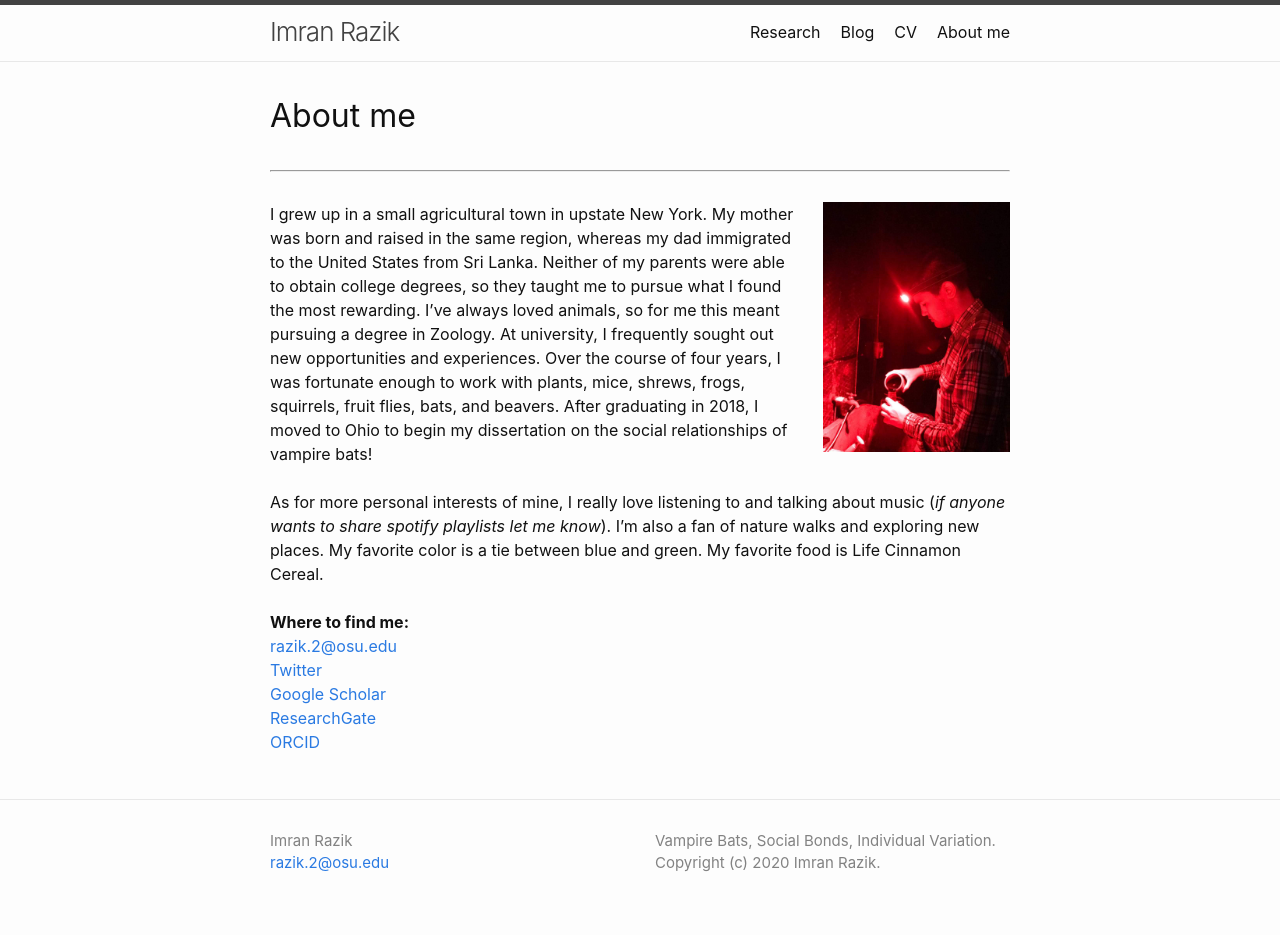
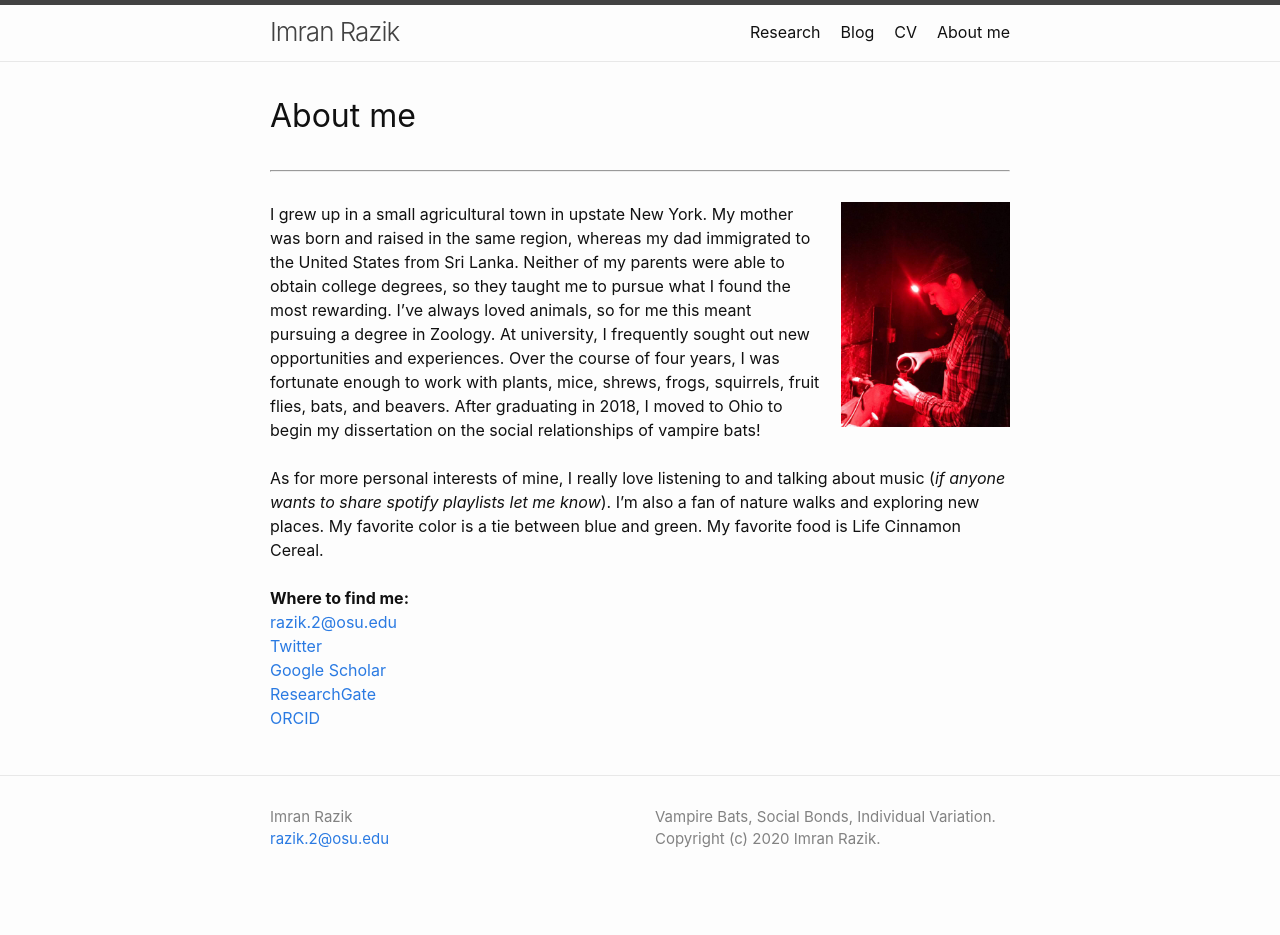
Before and after one commit to imranrazik/imranrazik.github.io, a Jekyll site: the page built from About-me.md, in a window 1280 px wide. Built offline with Jekyll 4.4.1, drawn with Linux system fonts in a browser that asks for light colours; our own code applies the rules of GitHub Pages for plain Markdown files; after the commit the page ends 911 px from its top, so only the background shows below that.

Commit message:
Update About-me.md

```diff
--- a/About-me.md
+++ b/About-me.md
@@ -3,7 +3,7 @@
 ---
 # About me
 ---
-<img align="right" src="assets/34349279-38d9-4de1-ad80-4556efc33ab1.jpg" height="250px" style="float:right; margin-left:20px">I grew up in a small agricultural town in upstate New York. My mother was born and raised in the same region, whereas my dad immigrated to the United States from Sri Lanka. Neither of my parents were able to obtain college degrees, so they taught me to pursue what I found the most rewarding. I've always loved animals, so for me this meant pursuing a degree in Zoology. At university, I frequently sought out new opportunities and experiences. Over the course of four years, I was fortunate enough to work with plants, mice, shrews, frogs, squirrels, fruit flies, bats, and beavers. After graduating in 2018, I moved to Ohio to begin my dissertation on the social relationships of vampire bats!
+<img align="right" src="assets/34349279-38d9-4de1-ad80-4556efc33ab1.jpg" height="225px" style="float:right; margin-left:20px">I grew up in a small agricultural town in upstate New York. My mother was born and raised in the same region, whereas my dad immigrated to the United States from Sri Lanka. Neither of my parents were able to obtain college degrees, so they taught me to pursue what I found the most rewarding. I've always loved animals, so for me this meant pursuing a degree in Zoology. At university, I frequently sought out new opportunities and experiences. Over the course of four years, I was fortunate enough to work with plants, mice, shrews, frogs, squirrels, fruit flies, bats, and beavers. After graduating in 2018, I moved to Ohio to begin my dissertation on the social relationships of vampire bats!
 <br />
 <br />
 As for more personal interests of mine, I really love listening to and talking about music (*if anyone wants to share spotify playlists let me know*). I'm also a fan of nature walks and exploring new places. My favorite color is a tie between blue and green. My favorite food is Life Cinnamon Cereal.
```
